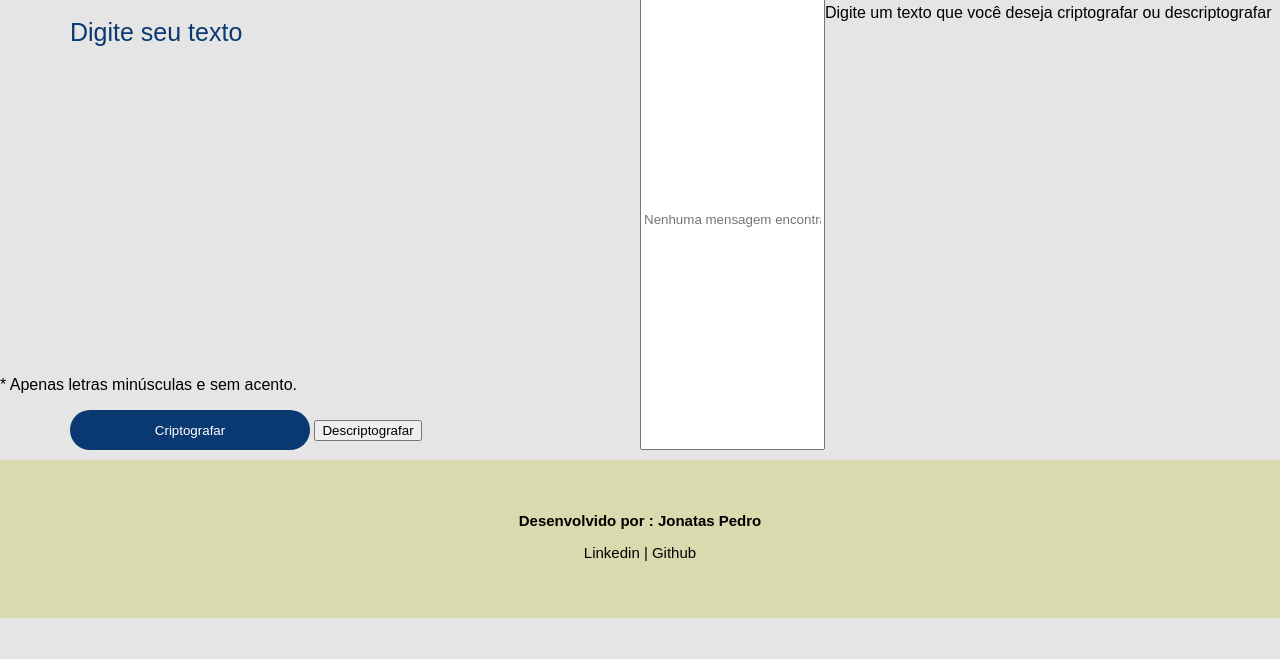
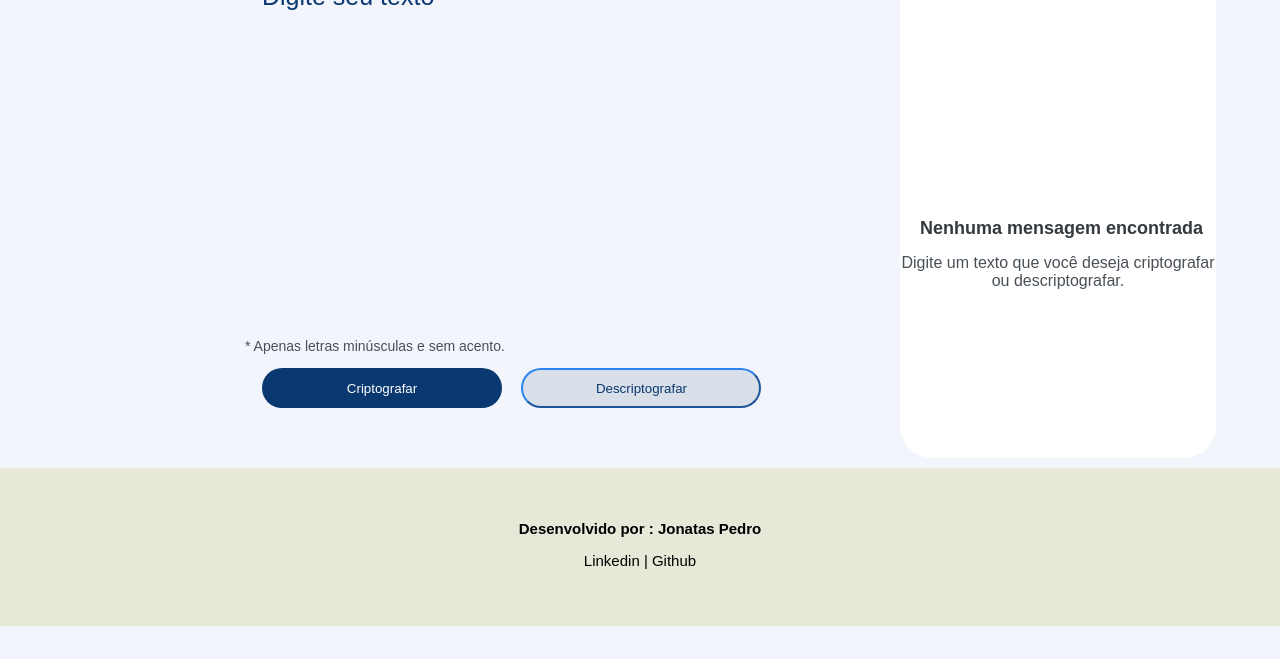
Before and after one commit to jonataspedro01/challenge_one_decodificador, a plain HTML site: page index.html in a window 1280 px wide. Shown: the part 141-800 px from the top of the page. Drawn offline with Linux system fonts and the light colour scheme.

Commit message:
V 0.0.2 - melhorando o front

```diff
--- a/assets/css/footer/footer__contatos.css
+++ b/assets/css/footer/footer__contatos.css
@@ -4,7 +4,7 @@ footer {
 }
 
 .footer__contatos {
-  background-color:rgb(218, 218, 175);
+  background-color:rgb(232, 232, 216);
   font-size: 15px;
   height: 100px;
   width: 100vw;
--- a/assets/css/header/logo.css
+++ b/assets/css/header/logo.css
@@ -1,6 +1,6 @@
 .logo {
-    width: 120px;
-    height: 120px;
+    width: 100px;
+    height: 100px;
     margin-left: 50px;
-    margin-top: 5px;
+    margin-top: 3px;
 }
--- a/assets/css/main/texto.css
+++ b/assets/css/main/texto.css
@@ -1,18 +1,20 @@
 main {
    display: flex;
+   margin-top: 2px;
 }
 
 .texto{
-    width: 50%;
+    width: 70%;
+    margin-left: 15%;
 }
 
 .texto__campo {
     height: 350px;
     width: 600px;
-    margin-top: 20px;
+    margin-top: 4px;
     margin-left: 50px;
     border: none;
-    background-color: #E5E5E5;
+    background-color: #F3F5FC;
 }
 
 .texto__campo::placeholder {
@@ -31,7 +33,64 @@ main {
     cursor: pointer;
     width: 240px;
     height: 40px;
+    margin-right: 15px;
     margin-left: 70px;
     border-radius: 24px;
     border: none;
 }
+
+.texto__botao--descript{
+    background-color: #D8DFE8;
+    color: #0A3871;
+    border-color: #2b84f0;
+    cursor: pointer;
+    width: 240px;
+    height: 40px;
+    border-radius: 24px;
+}
+
+.texto__orientacao {
+    margin-left: 53px;
+    color: #495057;
+    font-size: 14px;
+}
+
+.texto__des {
+    display: block;
+    background-color: #FFFFFF;
+    height: 570px;
+    width: 400px;
+    margin-right: 64px;
+    left: 4px;
+    margin-top: -80px;
+    border-radius: 32px;
+}
+
+.texto__des--input {
+    height: 350px;
+    width: 90%;
+    margin-top: 10px;
+    margin-left: 15px;
+    border: none;
+    background-color: #FFFFFF;
+    display: block;
+}
+
+.texto__des--input::placeholder {
+    position: absolute;
+    top: 0;
+    left: 0;
+    margin-top: 320px;
+    color: #343A40;
+    font-size: 18px;
+    text-align: center;
+    margin-left: 5px;
+    font-weight: bold;
+}
+
+.texto__des--orientacao {
+    text-align: center;
+    color: #495057;
+    font-size: 16px;
+    margin-top: 4px;
+}
--- a/assets/css/reset.css
+++ b/assets/css/reset.css
@@ -1,6 +1,6 @@
 body {
     font-family: sans-serif;
-    background-color: #E5E5E5;
+    background-color: #F3F5FC;
     margin: 0;
 }
 
--- a/index.html
+++ b/index.html
@@ -22,8 +22,11 @@
             <button class="texto__botao--cript">Criptografar</button>
             <button class="texto__botao--descript">Descriptografar</button>
         </div>
-        <input type="text" placeholder="Nenhuma mensagem encontrada">
-        <p>Digite um texto que você deseja criptografar ou descriptografar</p>
+        <div class="texto__des">
+            <input type="text"  class="texto__des--input"
+            placeholder="Nenhuma mensagem encontrada">
+            <p class="texto__des--orientacao">Digite um texto que você deseja criptografar ou descriptografar.</p>
+        </div>
     </main>
     <footer>
         <div class="footer__contatos">
```
